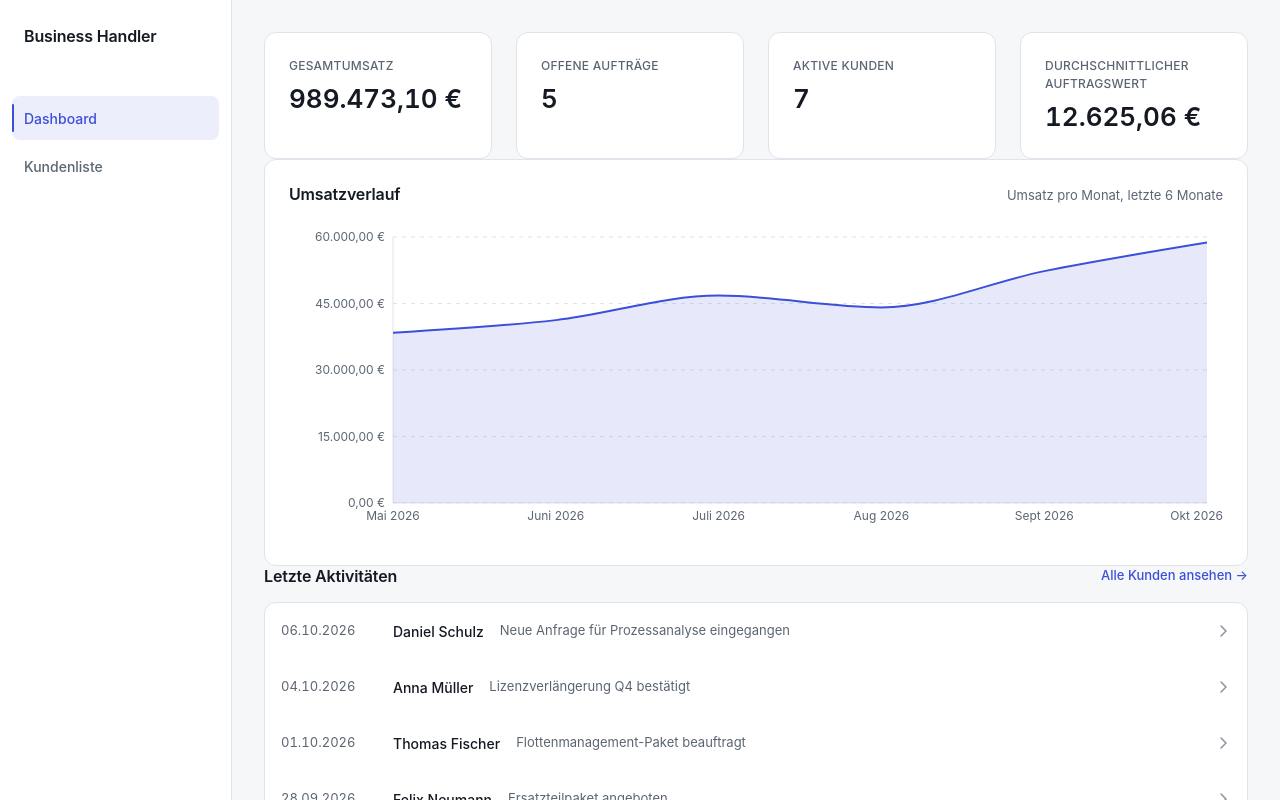
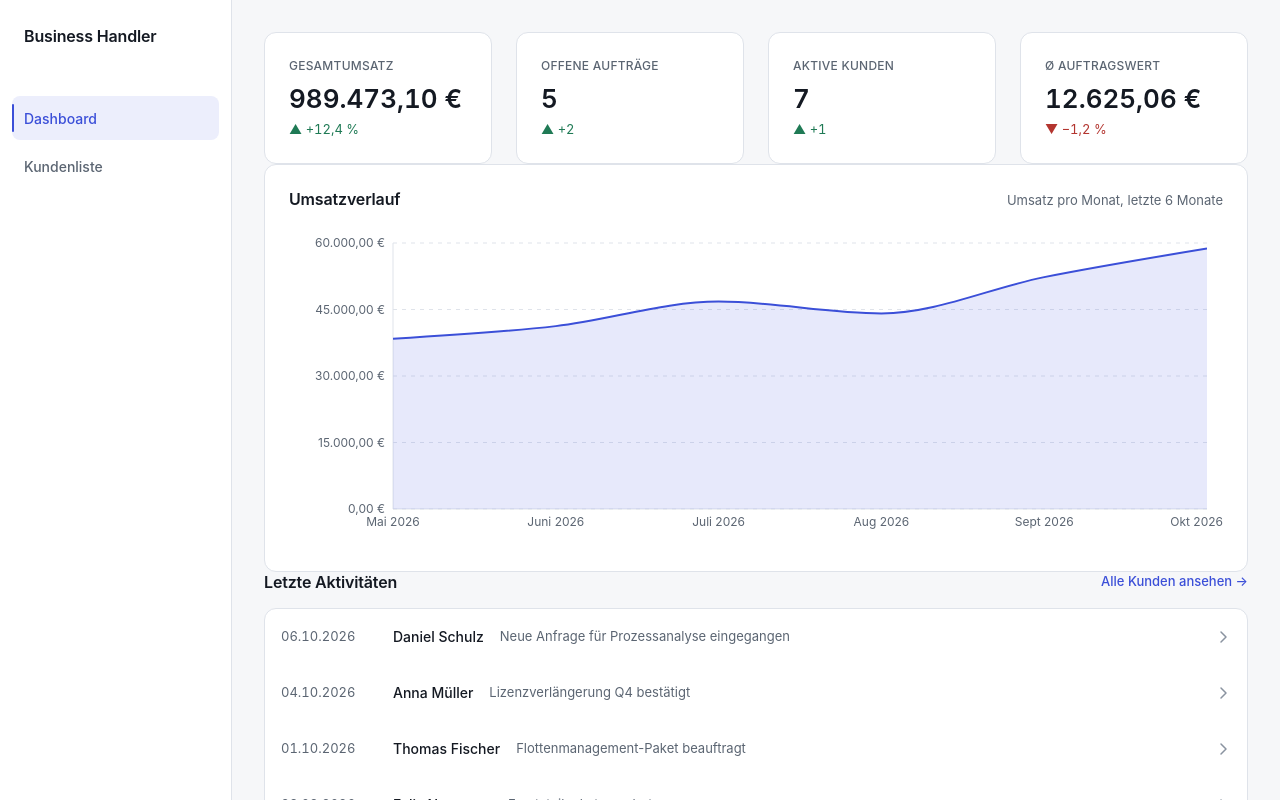
Before and after one commit to testuser12713/e2e-figma-ui-20261008-021155-886e, a React (Vite) app: page / in a window 1280 px wide. Shown: the top 800 px of the page. Built offline with nearby package versions, Linux system fonts and the light colour scheme.

Commit message:
Fix the KPI tile label wrap and the clipped delta line (#22)
Closes #21

Co-authored-by: office-crew <development@office-crew.dev>

```diff
--- a/src/components/dashboard/KpiTiles.module.css
+++ b/src/components/dashboard/KpiTiles.module.css
@@ -5,6 +5,8 @@
 }
 
 .tile {
+  display: flex;
+  flex-direction: column;
   background: var(--color-surface);
   border: 1px solid var(--color-border);
   border-radius: var(--radius-lg);
@@ -12,6 +14,7 @@
 }
 
 .label {
+  white-space: nowrap;
   font-size: var(--size-xs);
   font-weight: var(--label-weight);
   color: var(--color-fg-muted);
@@ -28,6 +31,20 @@
   font-variant-numeric: tabular-nums;
 }
 
+.delta {
+  margin-top: var(--space-0);
+  font-size: var(--size-sm);
+  font-variant-numeric: tabular-nums;
+}
+
+.deltaSuccess {
+  color: var(--color-success);
+}
+
+.deltaDanger {
+  color: var(--color-danger);
+}
+
 @media (max-width: 1024px) {
   .grid {
     grid-template-columns: repeat(2, 1fr);
--- a/src/components/dashboard/KpiTiles.tsx
+++ b/src/components/dashboard/KpiTiles.tsx
@@ -2,6 +2,15 @@ import { customers } from '../../data/customers'
 import { orders } from '../../data/orders'
 import { formatCurrency } from '../../lib/format'
 import styles from './KpiTiles.module.css'
+
+type DeltaTone = 'success' | 'danger'
+
+interface KpiTile {
+  label: string
+  value: string
+  delta: string
+  deltaTone: DeltaTone
+}
 
 export default function KpiTiles() {
   const totalRevenue = customers.reduce((sum, customer) => sum + customer.revenue, 0)
@@ -12,11 +21,31 @@ export default function KpiTiles() {
       ? orders.reduce((sum, order) => sum + order.amount, 0) / orders.length
       : 0
 
-  const tiles = [
-    { label: 'Gesamtumsatz', value: formatCurrency(totalRevenue) },
-    { label: 'Offene Aufträge', value: String(openOrders) },
-    { label: 'Aktive Kunden', value: String(activeCustomers) },
-    { label: 'Durchschnittlicher Auftragswert', value: formatCurrency(averageOrderValue) },
+  const tiles: KpiTile[] = [
+    {
+      label: 'Gesamtumsatz',
+      value: formatCurrency(totalRevenue),
+      delta: '▲ +12,4\u00a0%',
+      deltaTone: 'success',
+    },
+    {
+      label: 'Offene Aufträge',
+      value: String(openOrders),
+      delta: '▲ +2',
+      deltaTone: 'success',
+    },
+    {
+      label: 'Aktive Kunden',
+      value: String(activeCustomers),
+      delta: '▲ +1',
+      deltaTone: 'success',
+    },
+    {
+      label: 'Ø Auftragswert',
+      value: formatCurrency(averageOrderValue),
+      delta: '▼ −1,2\u00a0%',
+      deltaTone: 'danger',
+    },
   ]
 
   return (
@@ -25,6 +54,15 @@ export default function KpiTiles() {
         <article key={tile.label} className={styles.tile}>
           <div className={styles.label}>{tile.label}</div>
           <div className={styles.value}>{tile.value}</div>
+          <div
+            className={
+              tile.deltaTone === 'danger'
+                ? `${styles.delta} ${styles.deltaDanger}`
+                : `${styles.delta} ${styles.deltaSuccess}`
+            }
+          >
+            {tile.delta}
+          </div>
         </article>
       ))}
     </section>
```
Also changed, not shown: 1 other file (tests, documents, lock files or other folders).
